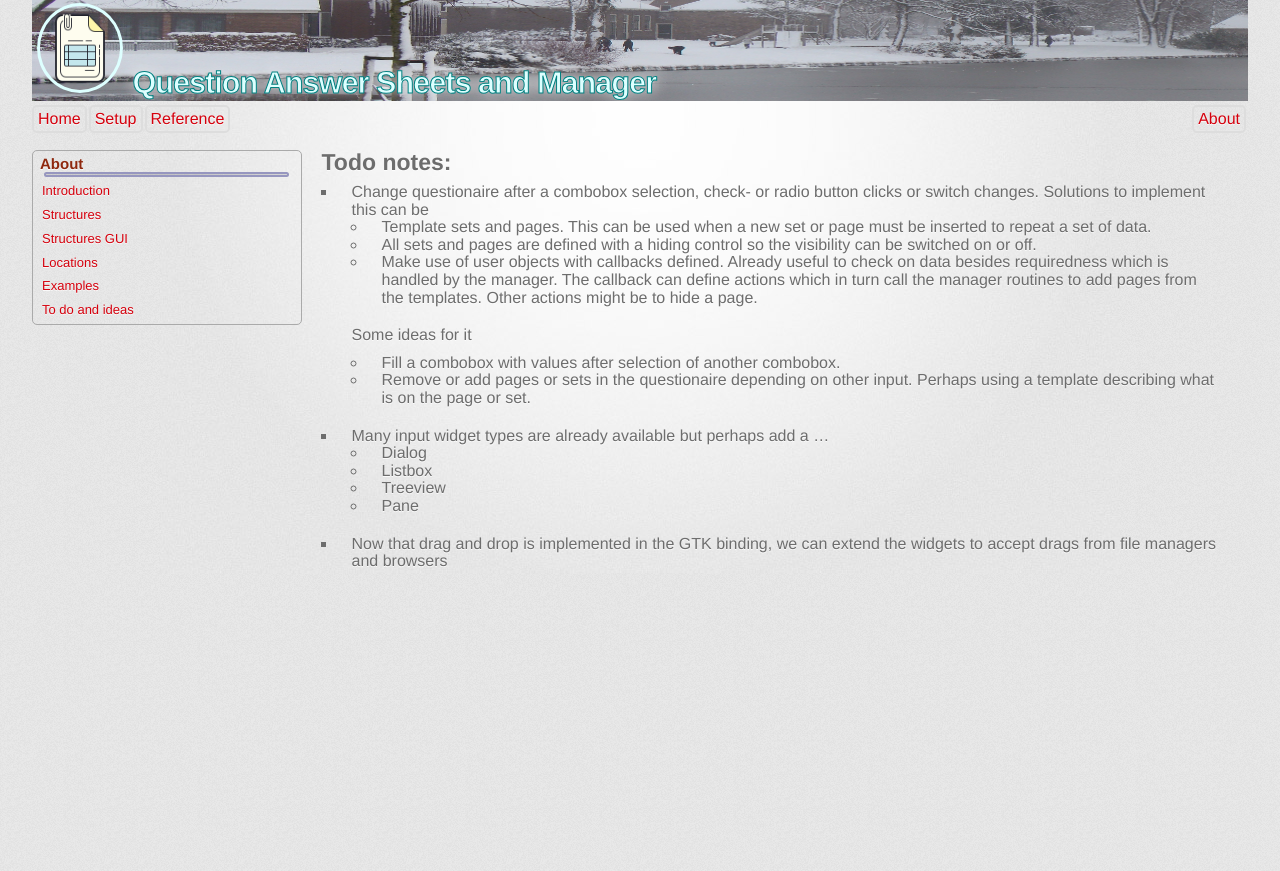
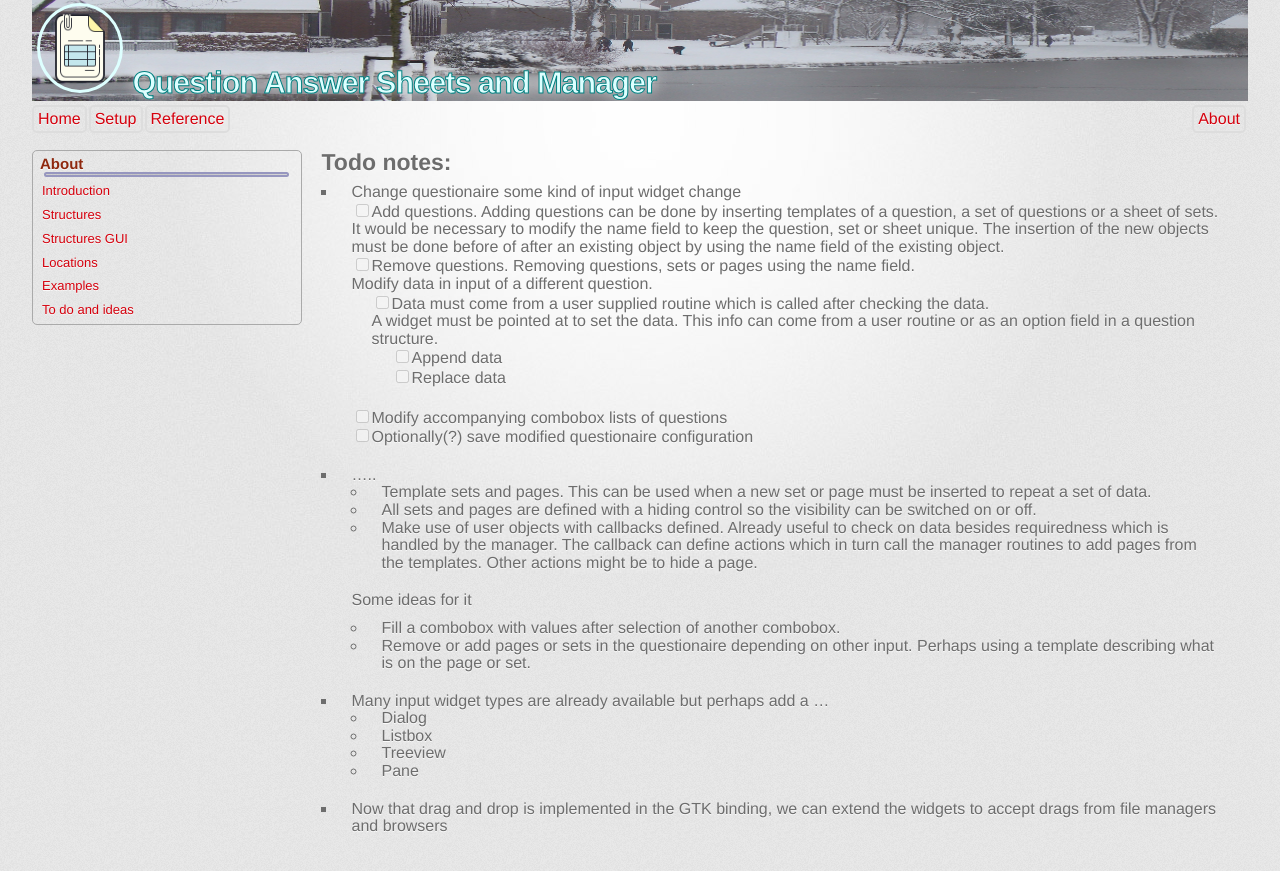
Before and after one commit to MARTIMM/question-answer, a Jekyll site: the page built from docs/content-docs/setup/todo.md, in a window 1280 px wide. Shown: the top 871 px of the page. Built offline with Jekyll 4.4.1, drawn with Linux system fonts in a browser that asks for light colours; some web fonts are replaced.

Commit message:
design notes

```diff
--- a/docs/content-docs/setup/todo.md
+++ b/docs/content-docs/setup/todo.md
@@ -7,7 +7,23 @@ layout: sidebar
 
 # Todo notes:
 
-* Change questionaire after a combobox selection, check- or radio button clicks or switch changes. Solutions to implement this can be
+* Change questionaire some kind of input widget change
+  * [ ] Add questions. Adding questions can be done by inserting templates of a question, a set of questions or a sheet of sets. It would be necessary to modify the name field to keep the question, set or sheet unique. The insertion of the new objects must be done before of after an existing object by using the name field of the existing object.
+  * [ ] Remove questions. Removing questions, sets or pages using the name field.
+  * Modify data in input of a different question.
+      * [ ] Data must come from a user supplied routine which is called after checking the data.
+      * A widget must be pointed at to set the data. This info can come from a user routine or as an option field in a question structure.
+        * [ ] Append data
+        * [ ] Replace data
+  * [ ] Modify accompanying combobox lists of questions
+  * [ ] Optionally(?) save modified questionaire configuration
+
+
+
+
+
+
+* .....
   * Template sets and pages. This can be used when a new set or page must be inserted to repeat a set of data.
   * All sets and pages are defined with a hiding control so the visibility can be switched on or off.
   * Make use of user objects with callbacks defined. Already useful to check on data besides requiredness which is handled by the manager. The callback can define actions which in turn call the manager routines to add pages from the templates. Other actions might be to hide a page.
```
Also changed, not shown: docs/content-docs/setup/structures-gui.md (+2 -5 lines).
